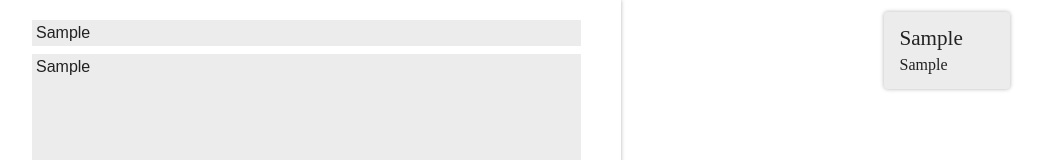
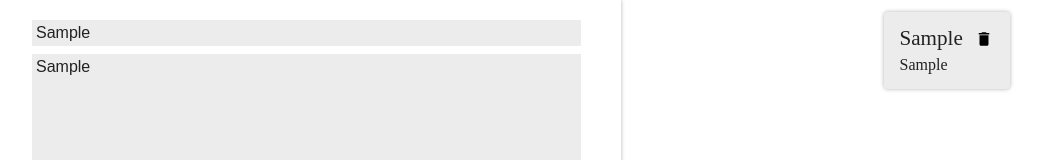
Before and after one commit to caro-marks/studying-react, a React (Create React App) app: page / in a window 1280 px wide. Both pictures are taken after typing "Sample", "Sample" into the empty fields and a click on the button "Criar Nota". Shown: the top 160 px of the page, without its empty margins (8-1051 px from the left). Built offline with nearby package versions, Linux system fonts and the light colour scheme.

Commit message:
delete card feature complete

```diff
--- a/src/App.js
+++ b/src/App.js
@@ -22,11 +22,23 @@ class App extends Component {
     this.setState(novoEstado)
   }
 
+  _destroyNota(indice) {
+    let listaNotas = this.state.notas
+    listaNotas.splice(indice, 1)
+    const novoEstado = {
+      notas: listaNotas,
+    }
+    this.setState(novoEstado)
+  }
+
   render() {
     return (
       <div className="conteudo">
         <FormCadastro createNota={this._newNota.bind(this)} />
-        <ListaDeNotas notas={this.state.notas} />
+        <ListaDeNotas
+          notas={this.state.notas}
+          destroyNota={this._destroyNota.bind(this)}
+        />
       </div>
     )
   }
--- a/src/components/CardNota/CardNota.jsx
+++ b/src/components/CardNota/CardNota.jsx
@@ -1,7 +1,14 @@
 import { Component } from "react";
 import './estilo.css'
+import {ReactComponent as DeleteSVG} from '../../assets/img/delete.svg'
 
 class CardNota extends Component {
+
+  deletarNota(){
+    const index = this.props.indice
+    this.props.apagarNota(index)
+  }
+
   render(){
     return (
         <section className="card-nota" >
@@ -9,6 +16,7 @@ class CardNota extends Component {
             <h3 className="card-nota_titulo">
               {this.props.title}
             </h3>
+            <DeleteSVG onClick={this.deletarNota.bind(this)}/>
           </header>
           <p className="card-nota_texto">
             {this.props.text}
--- a/src/components/ListaDeNotas/ListaDeNotas.jsx
+++ b/src/components/ListaDeNotas/ListaDeNotas.jsx
@@ -3,7 +3,6 @@ import CardNota from "../CardNota";
 import './estilo.css'
 
 class ListaDeNotas extends Component{
-
   render(){
     return (
       <ul className="lista-notas">
@@ -12,7 +11,9 @@ class ListaDeNotas extends Component{
             ({titulo, texto},index) => {
               return (
                 <li className="lista-notas_item" key={index}>
-                  <CardNota title={titulo} text={texto}/>
+                  <CardNota indice={index} title={titulo} text={texto}
+                    apagarNota={this.props.destroyNota}
+                  />
                 </li>
               )
             }
```
Also changed, not shown: src/assets/img/delete.svg (added).
